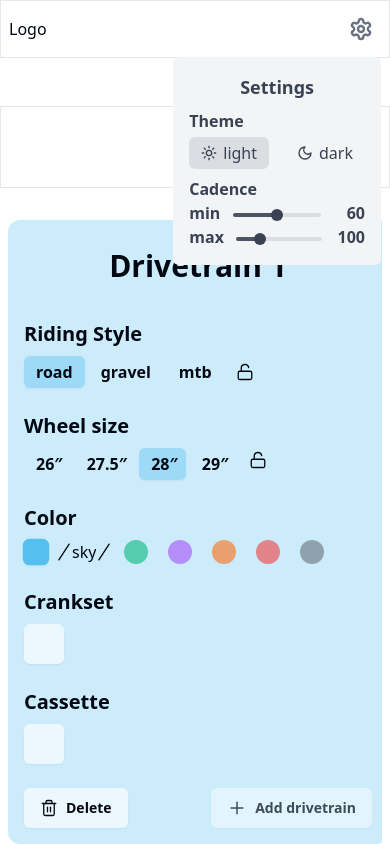
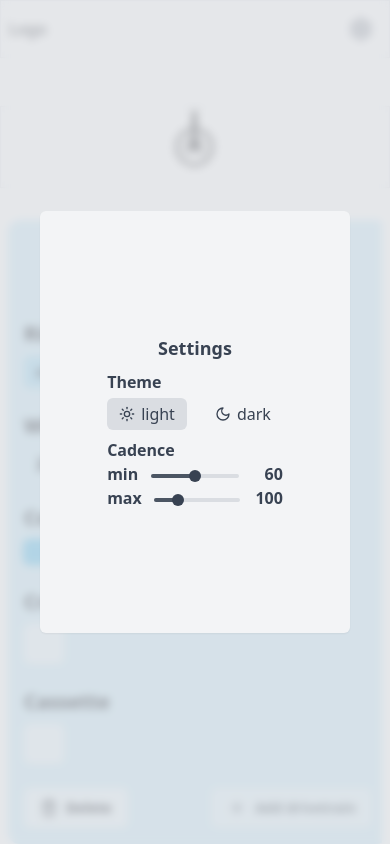
Before and after one commit to dmrtnv/gear-ratios, a React (Vite) app: page / in a window 390 px wide. Both pictures are taken after a click on the button 361 px from the left and 29 px from the top of the page. Shown: the top 844 px of the page. Built offline with nearby package versions, Linux system fonts and the light colour scheme.

Commit message:
Upgrade Settings modal: disable scroll for mobile, fix focus on tab

```diff
--- a/src/components/header/Settings.tsx
+++ b/src/components/header/Settings.tsx
@@ -1,11 +1,12 @@
+import { useLayout } from '@/contexts/LayoutProvider';
+import { useAppDispatch, useAppSelector } from '@/hooks/redux';
+import { cn } from '@/lib/utils';
+import { settingsSlice } from '@/store/features/settings/settingsSlice';
 import { SettingsIcon } from 'lucide-react';
 import React, { useEffect, useRef } from 'react';
+import CadenceSlider from './CadenceSlider';
 import { SettingsProvider, useSettings } from './SettingsContext';
 import ThemeSwitch from './ThemeSwitch';
-import { cn } from '@/lib/utils';
-import CadenceSlider from './CadenceSlider';
-import { settingsSlice } from '@/store/features/settings/settingsSlice';
-import { useAppDispatch, useAppSelector } from '@/hooks/redux';
 
 function Settings() {
   const { cadence } = useAppSelector((state) => state.settings);
@@ -14,7 +15,7 @@ function Settings() {
 
   return (
     <SettingsProvider>
-      <div className='relative'>
+      <div className='md:relative'>
         <SettingsTrigger />
 
         <SettingsContent>
@@ -46,7 +47,14 @@ function Settings() {
           </div>
         </SettingsContent>
 
-        <Overlay />
+        <Overlay
+          className={cn(
+            // mobile
+            'bg-muted-lg/70 backdrop-blur-sm',
+            // desktop
+            'md:bg-transparent md:backdrop-blur-none',
+          )}
+        />
       </div>
     </SettingsProvider>
   );
@@ -75,11 +83,20 @@ function SettingsTrigger() {
 
 function Overlay({ className = '' }: { className?: string }) {
   const { state } = useSettings();
+  const { isMobile } = useLayout();
+
+  useEffect(() => {
+    if (isMobile && state === 'open') {
+      document.body.style.overflow = 'hidden';
+    } else {
+      document.body.style.overflow = 'auto';
+    }
+  }, [isMobile, state]);
 
   return (
     <div
       data-state={state}
-      className={cn('fixed bottom-0 left-0 right-0 top-0 hidden data-[state=open]:block', className)}
+      className={cn('fixed bottom-0 left-0 right-0 top-0 z-10 hidden data-[state=open]:block', className)}
     ></div>
   );
 }
@@ -117,24 +134,41 @@ function SettingsContent({ children, className = '' }: { children: React.ReactNo
       'a, button, input, textarea, select, details, [tabindex]:not([tabindex="-1"])',
     );
 
+    // console.log(focusableElements);
+
     const firstElement = modalRef.current.querySelector('input[name=theme]:checked') as HTMLElement;
     const lastElement = focusableElements[focusableElements.length - 1] as HTMLElement;
 
+    // console.log({ firstElement });
+    // console.log({ lastElement });
+    // console.log({ active: document.activeElement });
+
     const handleTab = (event: KeyboardEvent) => {
       if (event.key === 'Tab') {
-        firstElement.focus();
+        if (!modalRef.current?.contains(document.activeElement)) {
+          event.preventDefault();
+          console.log('triggered');
+          console.log({ active: document.activeElement });
+          firstElement.focus();
+          console.log({ active: document.activeElement });
+          return;
+        }
+
         // 3 is temporary
         if (focusableElements.length < 3) {
           event.preventDefault();
           return;
         }
 
-        if (event.shiftKey && firstElement.contains(document.activeElement)) {
+        if (
+          event.shiftKey &&
+          (modalRef.current.querySelector('input[name=theme]:checked') as HTMLElement).contains(document.activeElement)
+        ) {
           event.preventDefault();
           lastElement.focus();
         } else if (!event.shiftKey && lastElement.contains(document.activeElement)) {
           event.preventDefault();
-          firstElement.focus();
+          (modalRef.current.querySelector('input[name=theme]:checked') as HTMLElement).focus();
         }
       }
     };
@@ -151,13 +185,20 @@ function SettingsContent({ children, className = '' }: { children: React.ReactNo
       ref={modalRef}
       data-state={state}
       className={cn(
-        'absolute -bottom-2 right-0 z-10 translate-y-full rounded-md bg-muted p-4 data-[state=open]:block data-[state=closed]:hidden',
+        // base
+        'z-20 items-center justify-center rounded-md bg-muted p-4 shadow-sm data-[state=open]:flex data-[state=closed]:hidden',
+        // mobile
+        'fixed left-10 right-10 top-1/2 h-1/2 -translate-y-1/2',
+        // desktop
+        'md:absolute md:-bottom-2 md:left-auto md:right-0 md:top-auto md:h-auto md:translate-y-full',
         className,
       )}
     >
-      <h2 className='mb-2 text-center text-lg font-bold text-muted-foreground'>Settings</h2>
+      <div className='w-fit'>
+        <h2 className='mb-2 text-center text-lg font-bold text-muted-foreground'>Settings</h2>
 
-      {children}
+        {children}
+      </div>
     </div>
   );
 }
```
